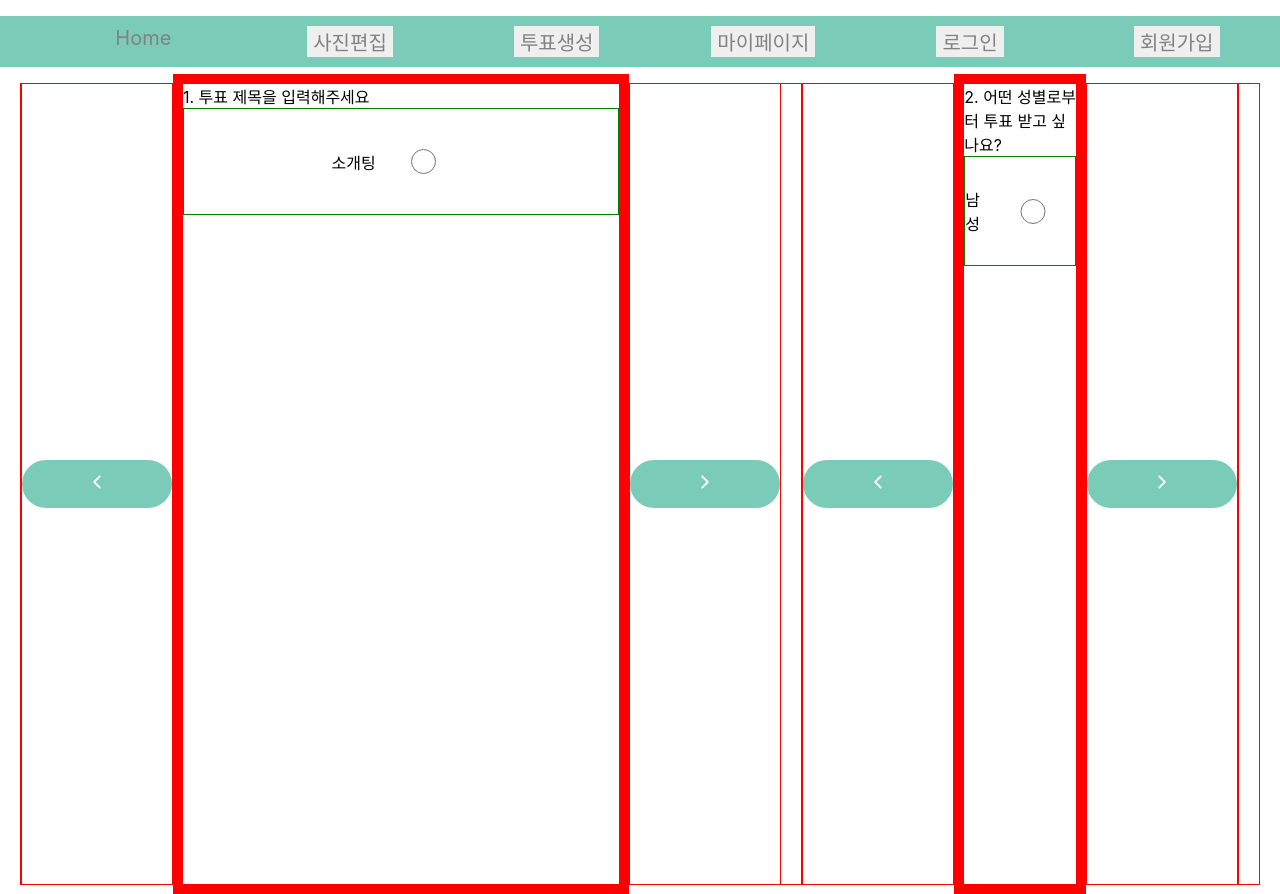
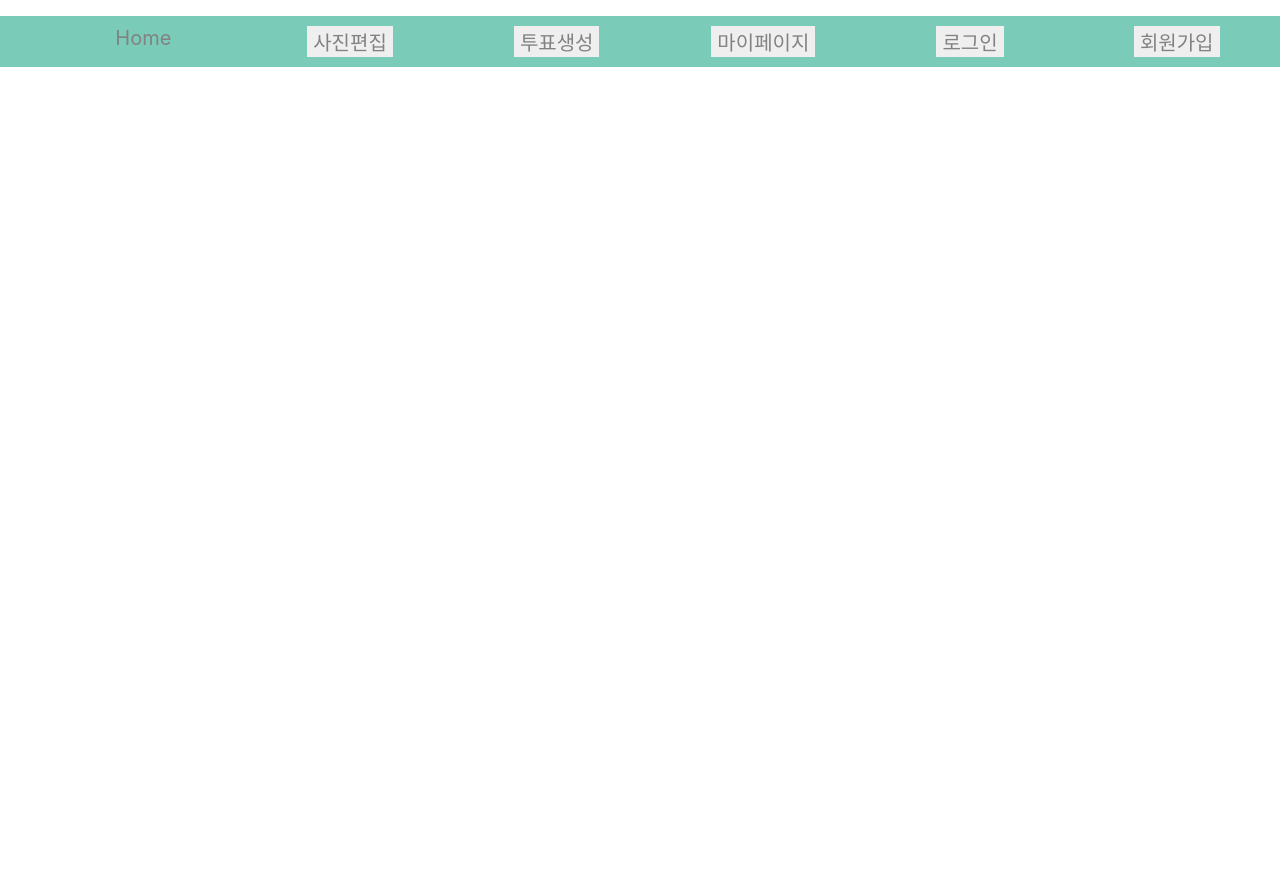
Before and after one commit to Vofil/vofil-frontend, a React (Create React App) app: page /create_vote/order1 in a window 1280 px wide. After the commit the page ends 800 px from the top, so only its background shows below. Built offline with nearby package versions, Linux system fonts and the light colour scheme.

Commit message:
refactor: 투표 생성 order1~7 삭제

```diff
--- a/src/App.js
+++ b/src/App.js
@@ -13,13 +13,6 @@ import MyInfoPage from "./pages/MyPageComponents/MyInfoPage"
 import VoteListMPage from "./pages/MyPageComponents/VoteListMPage"
 import VoteListPPage from "./pages/MyPageComponents/VoteListPPage"
 import CreateVotePage from "./pages/CreateVotePage"
-import Order1 from "./pages/CreateVote/Order1"
-import Order2 from "./pages/CreateVote/Order2"
-import Order3 from "./pages/CreateVote/Order3"
-import Order4 from "./pages/CreateVote/Order4"
-import Order5 from "./pages/CreateVote/Order5"
-import Order6 from "./pages/CreateVote/Order6"
-import Order7 from "./pages/CreateVote/Order7"
 import OrderMid from "./pages/CreateVote/OrderMid"
 import OrderStart from "./pages/CreateVote/OrderStart"
 import OrderEnd from "./pages/CreateVote/OrderEnd"
@@ -45,13 +38,6 @@ function App() {
           <Route exact path="/sign_up" element={<RegisterPage/>} />
 
           <Route exact path="/create_vote" element={<CreateVotePage/>} />
-          <Route exact path="/create_vote/order1" element={<Order1/>} />
-          <Route exact path="/create_vote/order2" element={<Order2/>} />
-          <Route exact path="/create_vote/order3" element={<Order3/>} />
-          <Route exact path="/create_vote/order4" element={<Order4/>} />
-          <Route exact path="/create_vote/order5" element={<Order5/>} />
-          <Route exact path="/create_vote/order6" element={<Order6/>} />
-          <Route exact path="/create_vote/order7" element={<Order7/>} />
           <Route exact path="/create_vote/orderMid" element={<OrderMid/>} />
           <Route exact path="/create_vote/orderStart" element={<OrderStart/>} />
           <Route exact path="/create_vote/orderEnd" element={<OrderEnd/>} />
--- a/src/pages/CreateVote/Order1.js
+++ /dev/null
@@ -1,46 +0,0 @@
-import React, {useState} from 'react';
-import { IoIosArrowBack, IoIosArrowForward} from "react-icons/io";
-import {Link} from "react-router-dom";
-import "./CreateVotePage.css";
-import Order2 from "./Order2";
-
-function Order1() {
-    const [title, setTitle] = useState("");
-
-    const onTitleHandler = (event) => {
-        setTitle(event.currentTarget.value)
-    }
-
-   //console.log(voteName);
-
-    return(
-        <div className="createvote">
-            <div className="createvote__rightleft">
-                <Link to="/create_vote/orderStart">
-                    <button className="createvote__button">
-                        <IoIosArrowBack/>
-                    </button>
-                </Link>
-            </div>
-            <div className="createvote__center">
-                <div className="createvote__head">
-                    1. 투표 제목을 입력해주세요
-                </div>
-                <div className="createvote__content">
-                    <label htmlFor="소개팅" className="createvote__input_radio">소개팅</label>
-                    <input name="voteFeeling" type="radio" value={"소개팅"} onChange={onTitleHandler} className="createvote__input__radio"/>
-                </div>
-            </div>
-            <div className="createvote__rightleft">
-                <Link to="/create_vote/order2">
-                    <button className="createvote__button">
-                        <IoIosArrowForward/>
-                    </button>
-                </Link>
-            </div>
-            <Order2 _title={title} />
-        </div>
-    );
-}
-
-export default Order1;
--- a/src/pages/CreateVote/Order2.js
+++ /dev/null
@@ -1,44 +0,0 @@
-import React, {useState} from 'react';
-import { IoIosArrowBack, IoIosArrowForward} from "react-icons/io";
-import {Link} from "react-router-dom";
-import "./CreateVotePage.css";
-
-function Order2(props) {
-
-    const [gender, setGender] = useState(0);
-
-    const onGenderHandler = (event) => {
-        setGender(event.currentTarget.value)
-    }
-
-    console.log(props._title);
-    console.log(gender)
-
-    return(
-        <div className="createvote">
-            <div className="createvote__rightleft">
-                <Link to="/create_vote/order1">
-                    <button className="createvote__button">
-                        <IoIosArrowBack/>
-                    </button>
-                </Link>
-            </div>
-            <div className="createvote__center">
-                <div className="createvote__head">
-                    2. 어떤 성별로부터 투표 받고 싶나요?
-                </div>
-                <div className="createvote__content">
-                    <label htmlFor="male" className="createvote__input_radio">남성</label>
-                    <input name="gender" type="radio" value={3} onChange={onGenderHandler} className="createvote__input__radio"/>
-                </div>
-            </div>
-            <div className="createvote__rightleft">
-                <button className="createvote__button">
-                    <IoIosArrowForward/>
-                </button>
-            </div>
-        </div>
-    );
-}
-
-export default Order2;
--- a/src/pages/CreateVote/Order3.js
+++ /dev/null
@@ -1,16 +0,0 @@
-import "./CreateVotePage.css";
-
-function Order3() {
-    return(
-        <div className="createvote__center">
-            <div className="createvote__head">
-                3. 어떤 연령대로부터 투표 받고 싶나요?
-            </div>
-            <div className="createvote__content">
-                <input className="createvote__input"/>
-            </div>
-        </div>
-    );
-}
-
-export default Order3;
--- a/src/pages/CreateVote/Order4.js
+++ /dev/null
@@ -1,16 +0,0 @@
-import "./CreateVotePage.css";
-
-function Order4() {
-    return(
-        <div className="createvote__center">
-            <div className="createvote__head">
-                4. 어떤 방식으로 투표를 진행할까요?
-            </div>
-            <div className="createvote__content">
-                <input className="createvote__input"/>
-            </div>
-        </div>
-    );
-}
-
-export default Order4;
--- a/src/pages/CreateVote/Order5.js
+++ /dev/null
@@ -1,16 +0,0 @@
-import "./CreateVotePage.css";
-
-function Order5() {
-    return(
-        <div className="createvote__center">
-            <div className="createvote__head">
-                5. 몇 개의 투표를 받으면 투표를 종료할까요?
-            </div>
-            <div className="createvote__content">
-                <input className="createvote__input"/>
-            </div>
-        </div>
-    );
-}
-
-export default Order5;
--- a/src/pages/CreateVote/Order6.js
+++ /dev/null
@@ -1,16 +0,0 @@
-import "./CreateVotePage.css";
-
-function Order6() {
-    return(
-        <div className="createvote__center">
-            <div className="createvote__head">
-                6. 어떤 용도로 사진을 이용할 예정인가요?
-            </div>
-            <div className="createvote__content">
-                <input className="createvote__input"/>
-            </div>
-        </div>
-    );
-}
-
-export default Order6;
--- a/src/pages/CreateVote/Order7.js
+++ /dev/null
@@ -1,16 +0,0 @@
-import "./CreateVotePage.css";
-
-function Order7() {
-    return(
-        <div className="createvote__center">
-            <div className="createvote__head">
-                7. 사진을 등록해주세요!
-            </div>
-            <div className="createvote__content">
-                <input className="createvote__input"/>
-            </div>
-        </div>
-    );
-}
-
-export default Order7;
```
Also changed, not shown: src/pages/CreateVotePage.js (+0 -7 lines).
